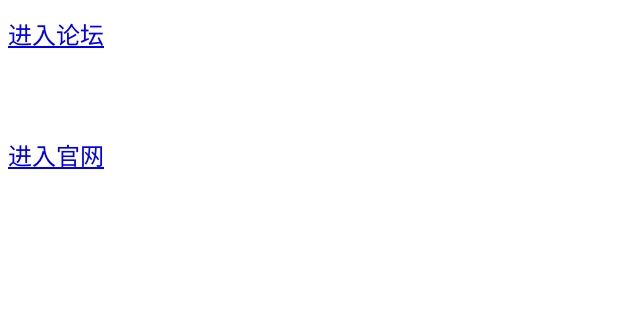
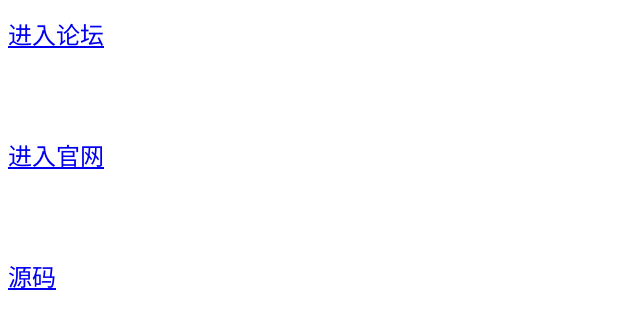
Before and after one commit to u3dkbe/u3dkbe.github.io, a plain HTML site: page index.html in a window 1280 px wide. Shown: the whole page, without its empty margins (0-640 px from the left). Drawn offline with Linux system fonts and the light colour scheme.

Commit message:
Update index.html

```diff
--- a/index.html
+++ b/index.html
@@ -10,7 +10,8 @@ a{ font-size:16px}
 </style>
 
   <p class="adx"> <a href="https://bbs.comblockengine.com" target="_blank" title="进入论坛">进入论坛</a></p><br><br><br>
-  <p class="adx"><a href="https://www.comblockengine.com" target="_blank" title="进入官网">进入官网</a></p>
+  <p class="adx"><a href="https://www.comblockengine.com" target="_blank" title="进入官网">进入官网</a></p><br><br><br>
+  <p class="adx"><a href="https://github.com/kbengine/kbengine" target="_blank" title="源码">源码</a></p>
 <body>
 
 </body>
```
